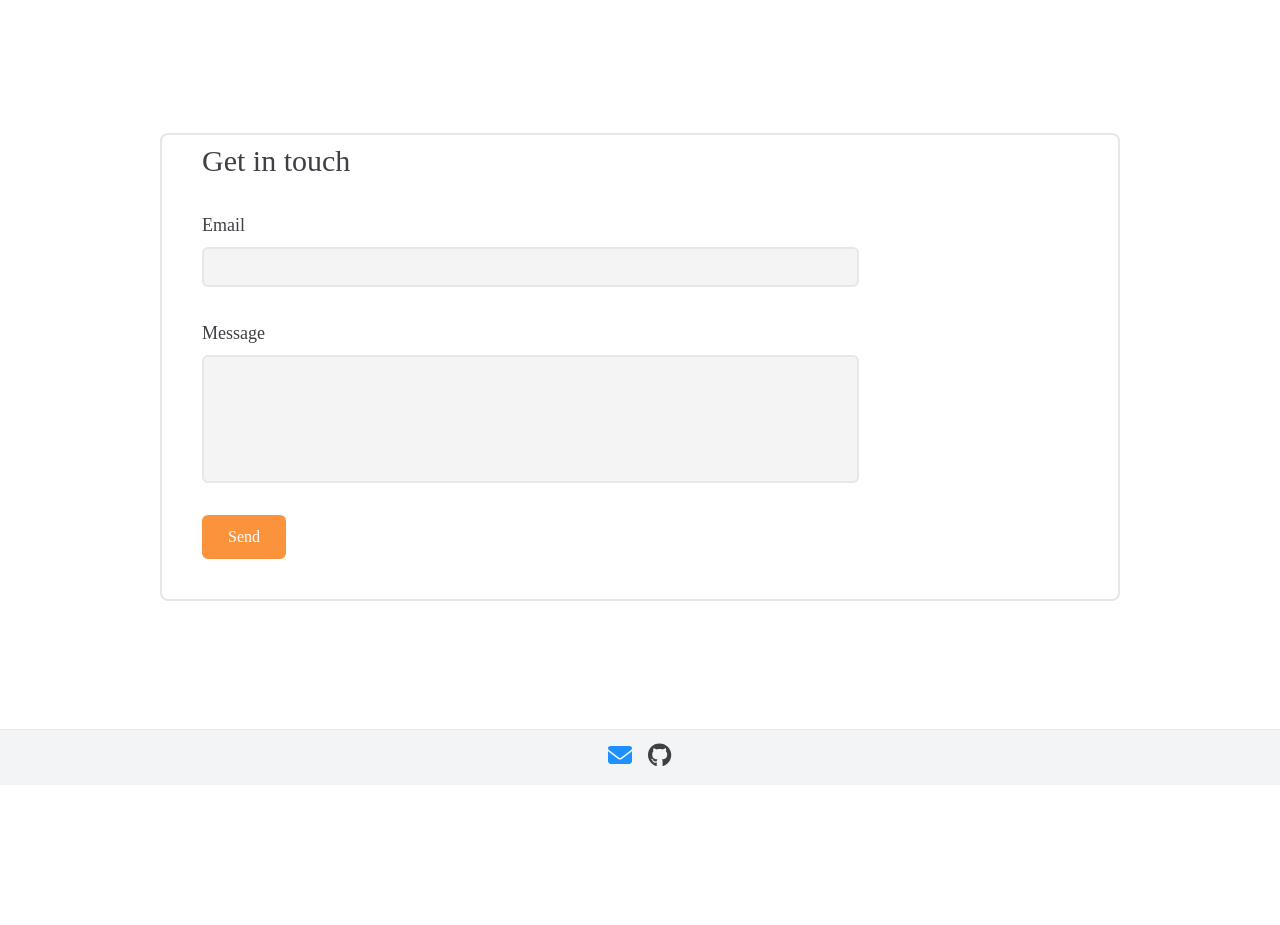
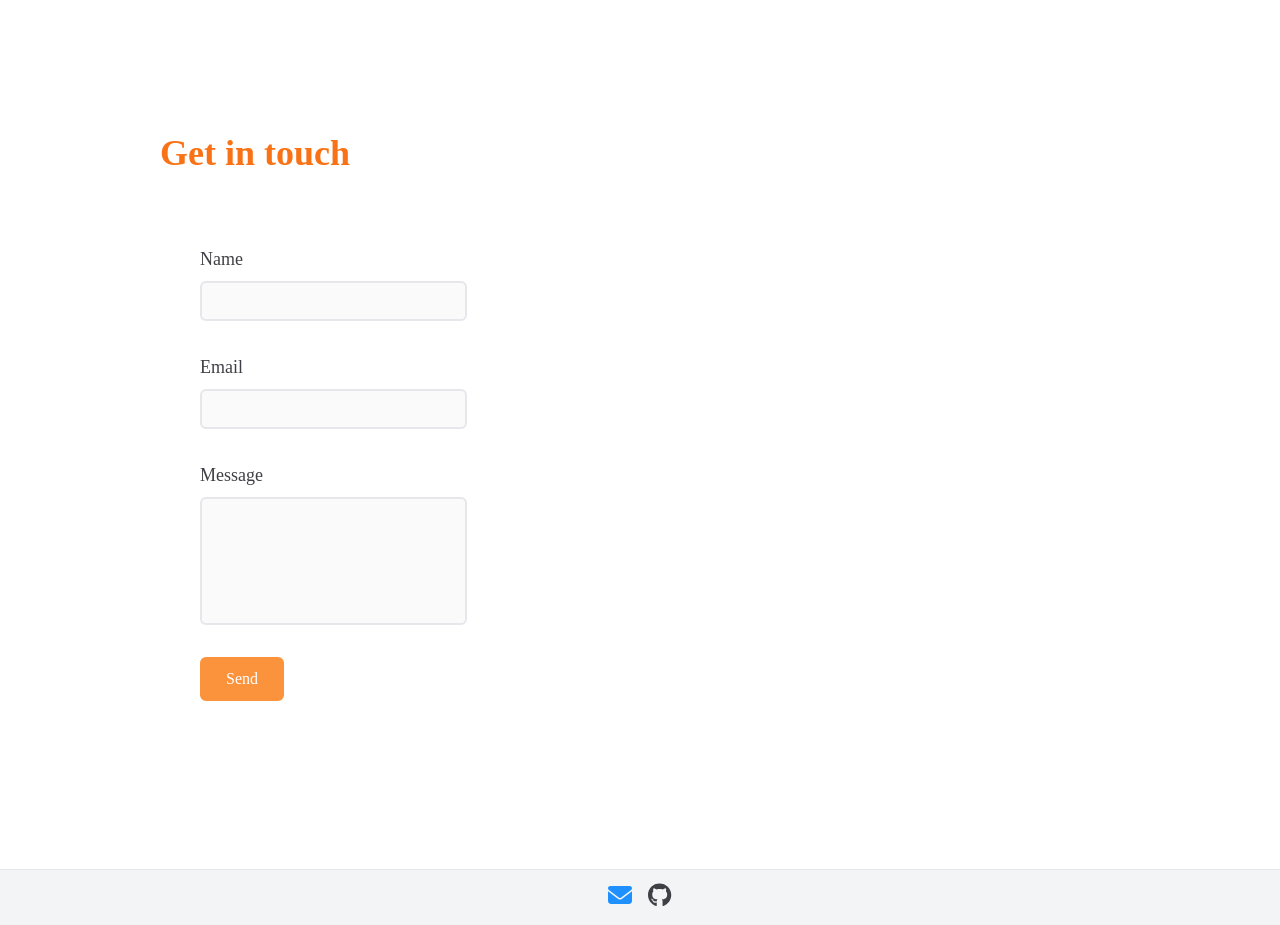
Before and after one commit to FPLCodes/Personal-portfolio, a Next.js app: page / in a window 1280 px wide. Shown: the part 4280-5205 px from the top of the page. Before the commit the page ends 5065 px from the top, so only its background shows below. Built offline with nearby package versions, Linux system fonts and the light colour scheme.

Commit message:
Added name to form and design changes

```diff
--- a/pages/index.tsx
+++ b/pages/index.tsx
@@ -392,18 +392,32 @@ const Home: NextPage = () => {
           data-aos-once="true"
           className="mt-48 w-full"
         >
+          <h1 className="text-4xl text-orange-500 font-bold mb-8">
+            Get in touch
+          </h1>
           <form
-            className="kwes-form border-2 rounded-lg space-y-8 px-10 pt-2 pb-10"
+            className="kwes-form lg:w-1/2 space-y-8 md:px-10 py-10"
             action="https://kwesforms.com/api/foreign/forms/VYUaY10qgL1m56DMgych"
             kw-cloak
           >
-            <h1 className="text-3xl">Get in touch</h1>
+            <div className="flex flex-col gap-y-2">
+              <label className="text-lg font-light" htmlFor="name">
+                Name
+              </label>
+              <input
+                className="border-2 rounded-md md:w-2/3 h-10 px-2 bg-zinc-50"
+                type="text"
+                name="name"
+                required
+              ></input>
+            </div>
+
             <div className="flex flex-col gap-y-2">
               <label className="text-lg font-light" htmlFor="email">
                 Email
               </label>
               <input
-                className="border-2 rounded-md w-3/4 h-10 px-2 bg-zinc-100"
+                className="border-2 rounded-md md:w-2/3 h-10 px-2 bg-zinc-50"
                 type="email"
                 name="email"
                 required
@@ -415,14 +429,14 @@ const Home: NextPage = () => {
                 Message
               </label>
               <textarea
-                className="border-2 rounded-md w-3/4 h-32 px-2 bg-zinc-100"
+                className="border-2 rounded-md md:w-2/3 h-32 px-2 py-2 bg-zinc-50"
                 name="message"
                 required
               ></textarea>
             </div>
 
             <button
-              className="border-2 border-orange-400 rounded-md px-6 py-2 text-white transition-all bg-orange-400 hover:bg-orange-500"
+              className="border-2 w-full md:w-auto border-orange-400 rounded-md px-6 py-2 text-white transition-all bg-orange-400 hover:bg-orange-500"
               type="submit"
             >
               Send
```
